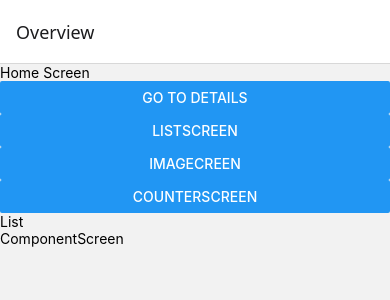
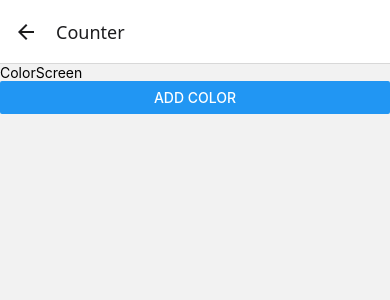
Before and after one commit to jadogeri/Mobile-Development-React-Native-Typescript, a React Native app in the folder starter/: screen /Color in a window 390 px wide. Shown: the top 300 px of the page. Built offline with nearby package versions, Linux system fonts and the light colour scheme.

Commit message:
Added ColorScreen.tsx

```diff
--- a/starter/App.tsx
+++ b/starter/App.tsx
@@ -9,6 +9,7 @@ import ComponentScreen from './src/screens/ComponentScreen';
 import ListScreen from './src/screens/ListScreen';
 import ImageScreen from './src/screens/ImageScreen';
 import CounterScreen from './src/screens/CounterScreen';
+import ColorScreen from './src/screens/ColorScreen';
 
 const Stack = createNativeStackNavigator<RootStackParamList>();
 
@@ -22,6 +23,7 @@ export default function App() {
         <Stack.Screen name="List" component={ListScreen} options={{ title: 'List' }} />
         <Stack.Screen name="Image" component={ImageScreen} options={{ title: 'Image' }} />
         <Stack.Screen name="Counter" component={CounterScreen} options={{ title: 'Counter' }} />
+        <Stack.Screen name="Color" component={ColorScreen} options={{ title: 'Counter' }} />
       </Stack.Navigator>
     </NavigationContainer>
   );
--- /dev/null
+++ b/starter/src/screens/ColorScreen.tsx
@@ -0,0 +1,42 @@
+import { StyleSheet, Text, View, Button, FlatList } from 'react-native'
+import React, { useState } from 'react'
+import { RootStackParamList } from '../types/RootStackParamList';
+import { NativeStackScreenProps } from '@react-navigation/native-stack';
+
+type ColorProps = NativeStackScreenProps<RootStackParamList, 'Color'>;
+
+const ColorScreen : React.FC<ColorProps> = () => {
+  const [colors, setColors] = useState<string[]>([]);
+  return (
+    <View>
+      <Text>ColorScreen</Text>
+      <Button title='Add Color' onPress={()=>{setColors([...colors, randomRGB()])   }}
+      />
+      <FlatList
+        data={colors}
+        keyExtractor={(color)=>{ return color.toString()}}
+        renderItem={({item} : {item: string})=>{
+          return (
+            <View style={{width: 100, height: 100, backgroundColor: item, marginBottom: 5, marginTop: 5}}><Text>{item}</Text></View>
+          )
+        }}
+
+      />
+    </View>
+  )
+}
+
+const randomRGB = () : string => {
+
+  const red = Math.floor(Math.random() * 256);
+  const green = Math.floor(Math.random() * 256);
+  const blue = Math.floor(Math.random() * 256);
+
+  let colorString = `rgb(${red}, ${green}, ${blue})`
+  console.log(colorString)
+  return colorString;
+}
+
+export default ColorScreen
+
+const styles = StyleSheet.create({})
--- a/starter/src/screens/CounterScreen.tsx
+++ b/starter/src/screens/CounterScreen.tsx
@@ -1,7 +1,11 @@
 import { Button, StyleSheet, Text, View } from 'react-native'
 import React, {useState} from 'react'
+import { RootStackParamList } from '../types/RootStackParamList';
+import { NativeStackScreenProps } from '@react-navigation/native-stack';
 
-const CounterScreen = () => {
+type CounterProps = NativeStackScreenProps<RootStackParamList, 'Counter'>;
+
+const CounterScreen : React.FC<CounterProps>= () => {
     const [count, setCount] = useState<number>(0);
 
     const handleIncrease = () =>{
--- a/starter/src/screens/HomeScreen.tsx
+++ b/starter/src/screens/HomeScreen.tsx
@@ -26,6 +26,10 @@ const HomeScreen: React.FC<HomeProps> = ({ navigation }) => {
         title="CounterScreen"
         onPress={() => navigation.navigate('Counter')}
       />
+      <Button
+        title="ColorScreen"
+        onPress={() => navigation.navigate('Color')}
+      />
       <Pressable
         onPress={() => navigation.navigate('List')}
       ><Text>List</Text></Pressable>
--- a/starter/src/types/RootStackParamList.ts
+++ b/starter/src/types/RootStackParamList.ts
@@ -6,4 +6,5 @@ export type RootStackParamList = {
   List:undefined;
   Image: undefined;
   Counter: undefined;
+  Color: undefined;
 };
```
